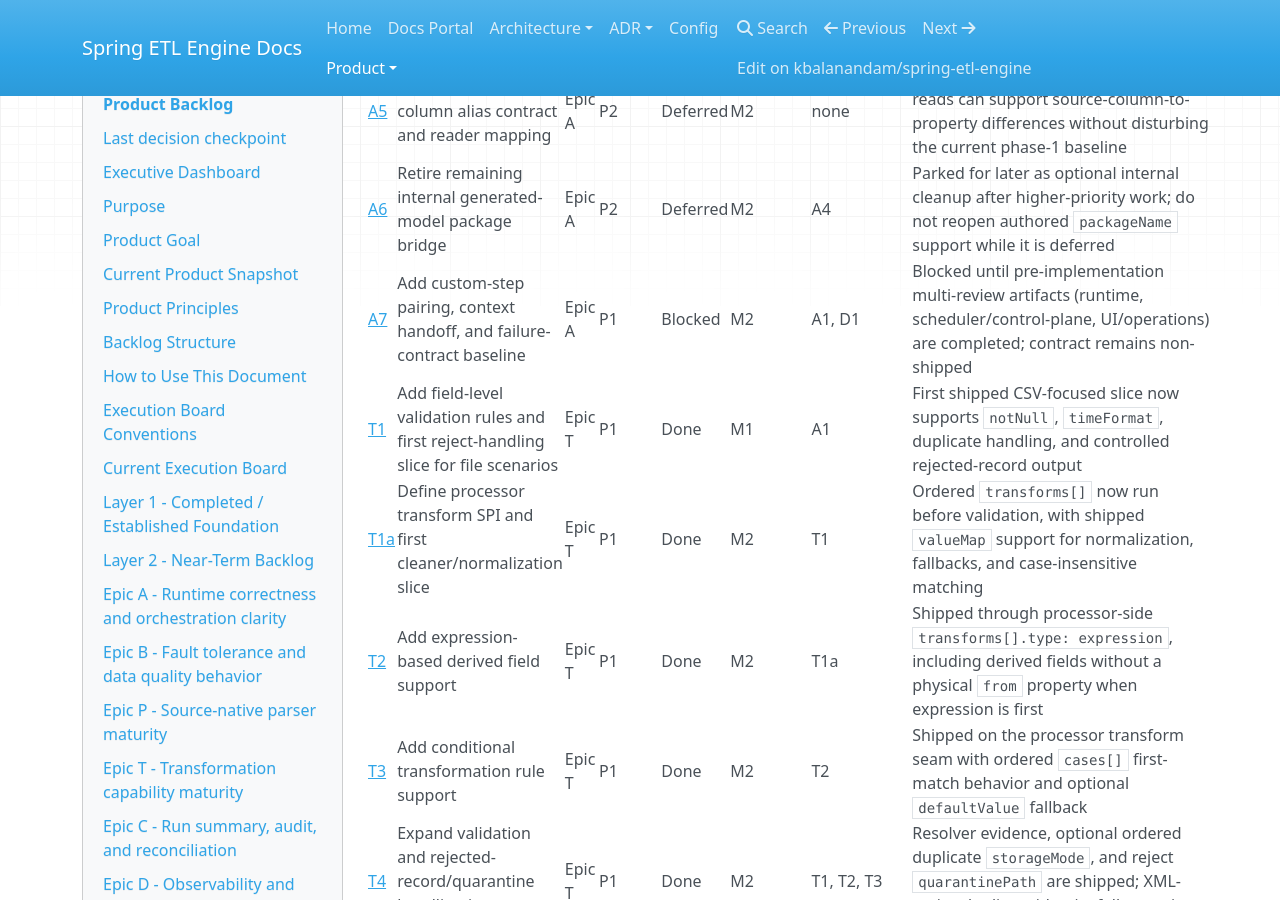
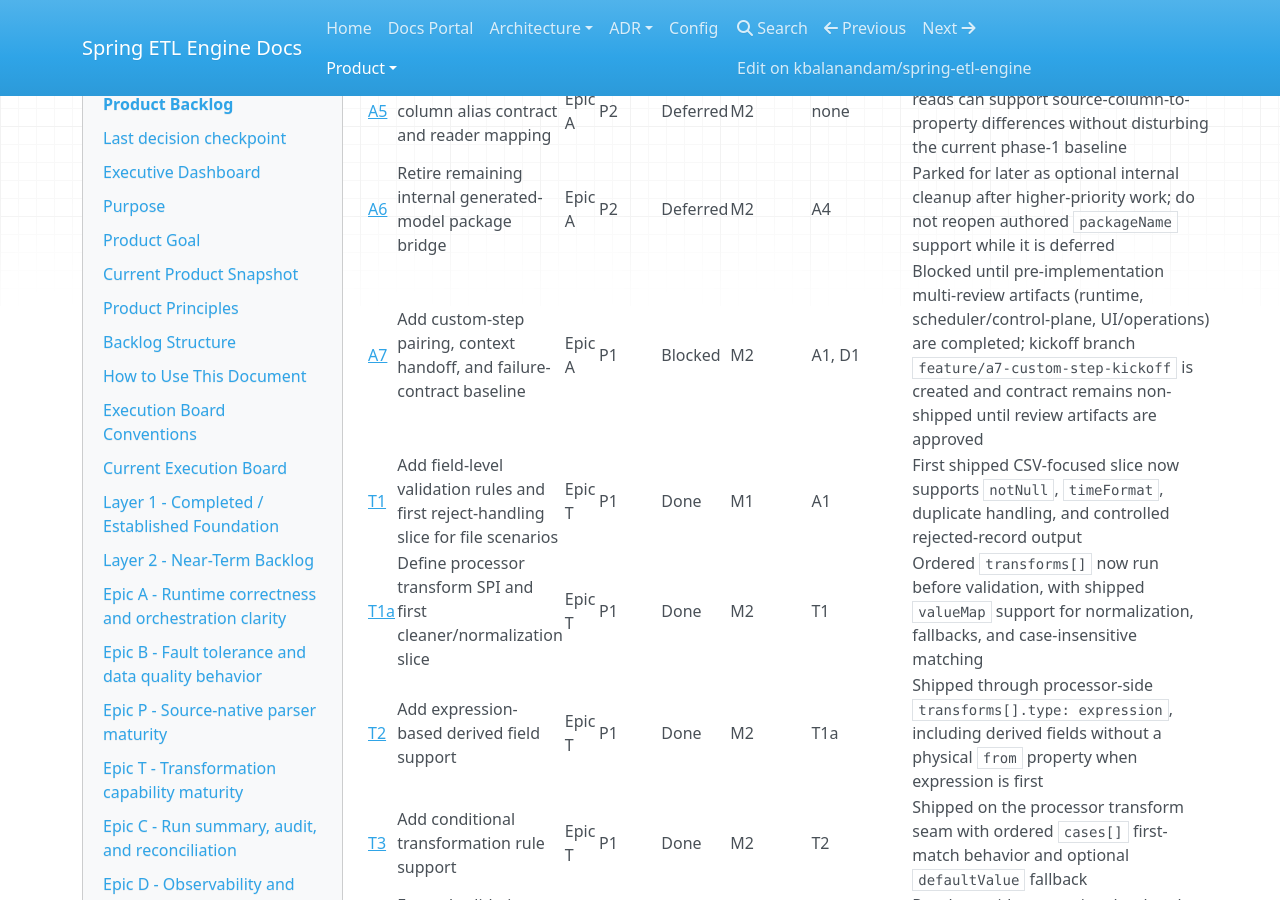
Before and after one commit to kbalanandam/spring-etl-engine, an MkDocs documentation site: the page built from docs/product/product-backlog.md, in a window 1280 px wide and 900 px high, scrolled down 6107 px. Built offline with MkDocs 1.6.1, drawn with Linux system fonts in a browser that asks for light colours; nearby versions of some CDN libraries.

Commit message:
docs: note A7 kickoff branch in backlog status

```diff
--- a/docs/product/product-backlog.md
+++ b/docs/product/product-backlog.md
@@ -230,7 +230,7 @@ This table is the day-to-day execution view for the current product stage.
 | [A4](backlog-items/etl-core/A4-standardize-generated-model-naming-and-package-derivation.md) | Standardize generated-model naming and package derivation | Epic A | P1 | Done | M2 | A2 | Shipped selected-job contract: package-free source/target YAML, required non-blank job names, centralized package resolution, collision and handoff guardrails, standardized generated headers, and XML `XmlRecord` / `XmlRoot` class-shape separation on the active path |
 | [A5](backlog-items/etl-core/A5-relational-source-column-alias-contract.md) | Add relational source column alias contract and reader mapping | Epic A | P2 | Deferred | M2 | none | Parked for later review so relational reads can support source-column-to-property differences without disturbing the current phase-1 baseline |
 | [A6](backlog-items/etl-core/A6-retire-internal-generated-model-package-bridge.md) | Retire remaining internal generated-model package bridge | Epic A | P2 | Deferred | M2 | A4 | Parked for later as optional internal cleanup after higher-priority work; do not reopen authored `packageName` support while it is deferred |
-| [A7](backlog-items/etl-core/A7-custom-step-pairing-context-handoff-and-failure-contract.md) | Add custom-step pairing, context handoff, and failure-contract baseline | Epic A | P1 | Blocked | M2 | A1, D1 | Blocked until pre-implementation multi-review artifacts (runtime, scheduler/control-plane, UI/operations) are completed; contract remains non-shipped |
+| [A7](backlog-items/etl-core/A7-custom-step-pairing-context-handoff-and-failure-contract.md) | Add custom-step pairing, context handoff, and failure-contract baseline | Epic A | P1 | Blocked | M2 | A1, D1 | Blocked until pre-implementation multi-review artifacts (runtime, scheduler/control-plane, UI/operations) are completed; kickoff branch `feature/a7-custom-step-kickoff` is created and contract remains non-shipped until review artifacts are approved |
 | [T1](backlog-items/etl-core/T1-field-level-validation-and-first-reject-handling-slice.md) | Add field-level validation rules and first reject-handling slice for file scenarios | Epic T | P1 | Done | M1 | A1 | First shipped CSV-focused slice now supports `notNull`, `timeFormat`, duplicate handling, and controlled rejected-record output |
 | [T1a](backlog-items/etl-core/T1a-processor-transform-spi-and-first-cleaner-normalization-slice.md) | Define processor transform SPI and first cleaner/normalization slice | Epic T | P1 | Done | M2 | T1 | Ordered `transforms[]` now run before validation, with shipped `valueMap` support for normalization, fallbacks, and case-insensitive matching |
 | [T2](backlog-items/etl-core/T2-expression-based-derived-field-support.md) | Add expression-based derived field support | Epic T | P1 | Done | M2 | T1a | Shipped through processor-side `transforms[].type: expression`, including derived fields without a physical `from` property when expression is first |
```
